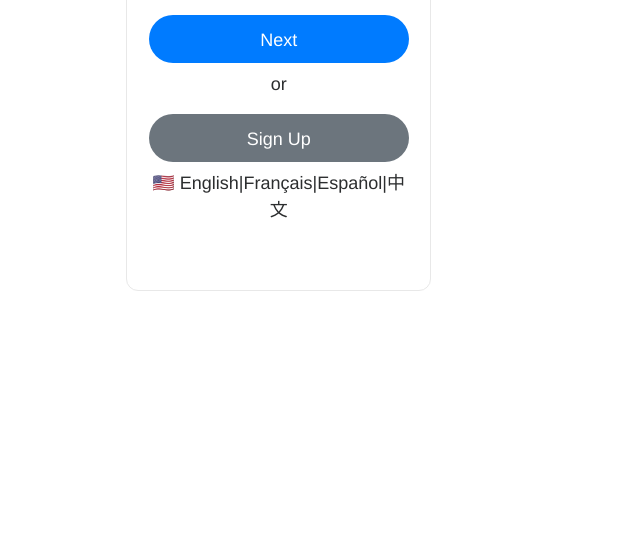
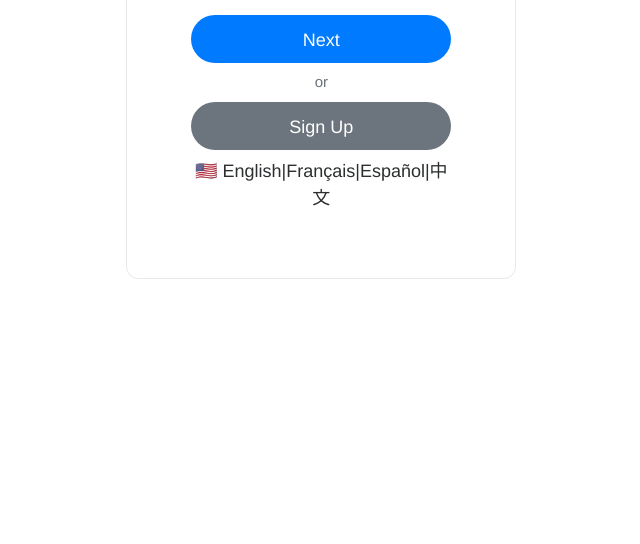
Before and after one commit to Andrew32A/paypal-clone, a plain HTML site: page paypal_clone.html in a window 1280 px wide. Shown: the part 256-800 px from the top of the page, without its empty margins (407-1047 px from the left). Drawn offline with nearby package versions, Linux system fonts and the light colour scheme.

Commit message:
added styling for or and button

```diff
--- a/styles.css
+++ b/styles.css
@@ -16,7 +16,7 @@ h3, p {
 
 .content {
     margin-top: 120px;
-    padding: 30px 10% 50px;
+    padding: 30px 30% 50px;
     border: 1px solid rgb(232, 232, 232);
     border-radius: 12px;
 }
@@ -26,7 +26,7 @@ img {
 }
 
 input {
-    padding: 20px, 10px, 0px;
+    padding: 20px, 10px, 0px !important;
     margin: 10px;
 }
 
@@ -43,10 +43,10 @@ button {
     border-radius: 25px;
 }
 
-/* button {
-
+.or {
+    height: 15px;
+    font-size: 83.34%;
+    background-color: #fff;
+    position: relative;
+    color: #6c7378;
 }
-
-.row {
-
-} */
```
